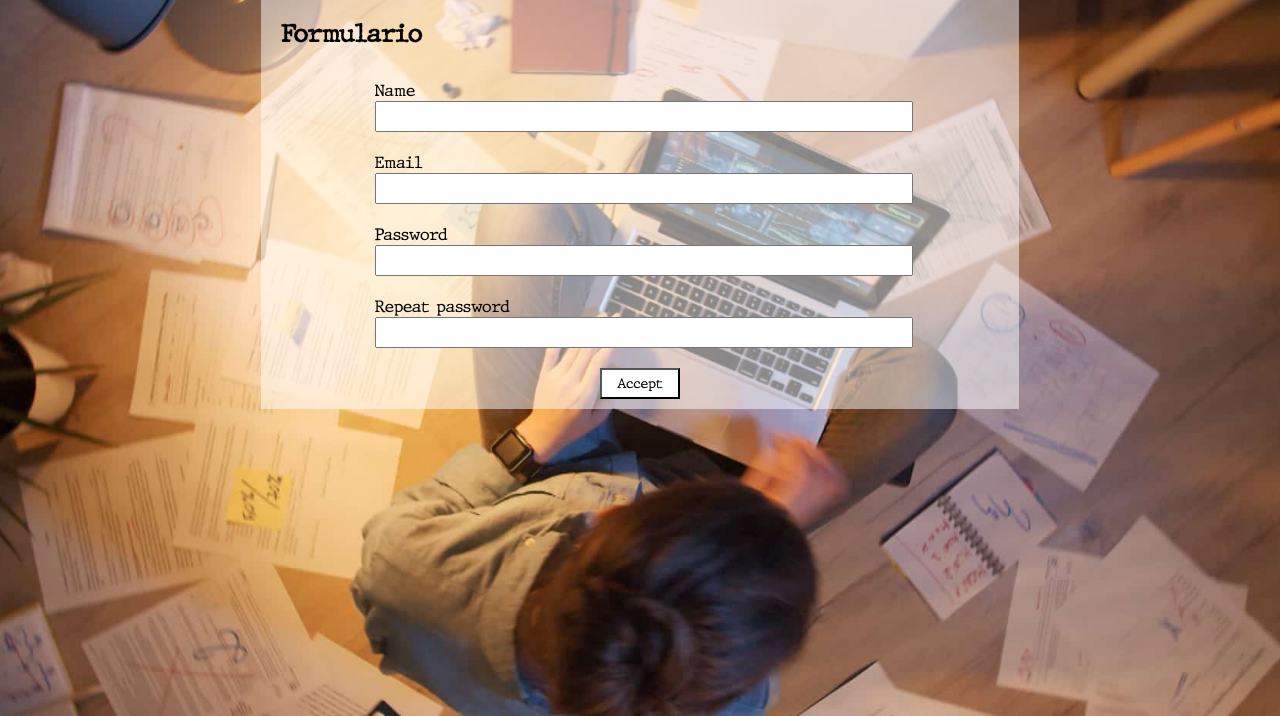
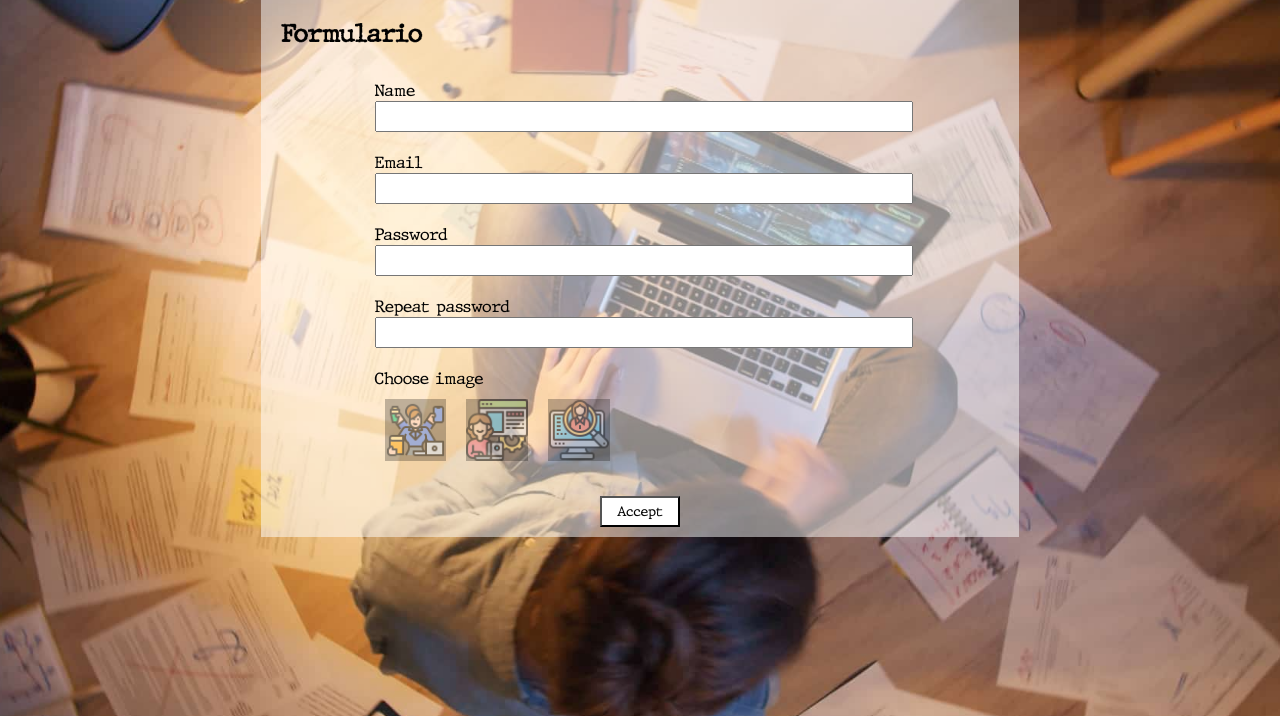
Before and after one commit to HernandezHugo/GS-DAW, a PHP site: page / in a window 1280 px wide. Shown: the part 21-737 px from the top of the page. Run offline with PHP 8.4, Linux system fonts and the light colour scheme.

Commit message:
DIW act01 UD02 acabado

```diff
--- a/DIW/UD02/activitat 01/index.html
+++ b/DIW/UD02/activitat 01/index.html
@@ -14,23 +14,42 @@
         <div class="input-text">
           <label for="">Name</label>
           <br />
-          <input type="text" />
+          <input type="text" required/>
         </div>
         <div class="input-text">
           <label for="">Email</label>
           <br />
-          <input type="email" />
+          <input type="email" required/>
         </div>
         <div class="input-text">
           <label for="">Password</label>
           <br />
-          <input type="password" />
+          <input type="password" required/>
         </div>
         <div class="input-text">
           <label for="">Repeat password</label>
           <br />
-          <input type="password" />
+          <input type="password" required/>
         </div>
+        <div class="input-text">
+          <label for="">Choose image</label>
+          <br />
+          <div class="d-flex">
+            <label>
+              <input type="radio" name="option"/>
+              <img src="img/icono1.png">
+            </label>
+            <label>
+              <input type="radio" name="option"/>
+              <img src="img/icono2.png">
+            </label>
+            <label>
+              <input type="radio" name="option"/>
+              <img src="img/icono3.png">
+            </label>
+          </div>
+        </div>
+
         <button class="btn">Accept</button>
       </form>
     </main>
--- a/DIW/UD02/activitat 01/style.css
+++ b/DIW/UD02/activitat 01/style.css
@@ -5,7 +5,7 @@
 * {
   font-family: myFirstFont;
 }
-h2{
+h2 {
   margin: 20px;
   padding-top: 20px;
 }
@@ -26,14 +26,57 @@ form {
   display: flex;
   flex-direction: column;
 }
+
 .input-text {
   width: 70%;
   margin: 10px auto;
 }
+
 input[type] {
   height: 25px;
   width: 100%;
 }
+
+/* input radio style */
+.d-flex {
+  display: flex;
+}
+
+/* hide radio */
+input[type="radio"] {
+  position: absolute;
+  opacity: 0;
+  height: 0;
+  width: 0;
+}
+
+/* img style */
+input[type="radio"] + img {
+  cursor: pointer;
+}
+
+img[src*=icono] {
+  background-color: rgba(0, 0, 0, 0.5);
+  opacity: 0.5;
+  margin: 10px;
+  height: calc(412px * 0.15);
+  width: calc(412px * 0.15);
+}
+
+img[src*=icono]:hover {
+  opacity: 1;
+  height: calc(512px * 0.15);
+  width: calc(512px * 0.15);
+}
+
+/* checked style */
+[type="radio"]:checked + img {
+  outline: 2px solid black;
+  opacity: 1;
+  height: calc(512px * 0.15);
+  width: calc(512px * 0.15);
+}
+
 .btn {
   display: flex;
   margin: 10px auto;
```
Also changed, not shown: DIW/UD02/activitat 01/img/icono1.png (added), DIW/UD02/activitat 01/img/icono2.png (added), DIW/UD02/activitat 01/img/icono3.png (added).
